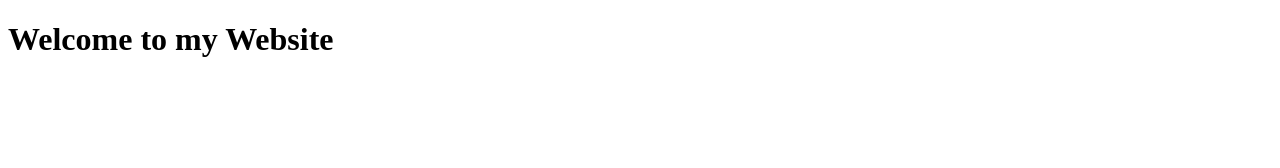
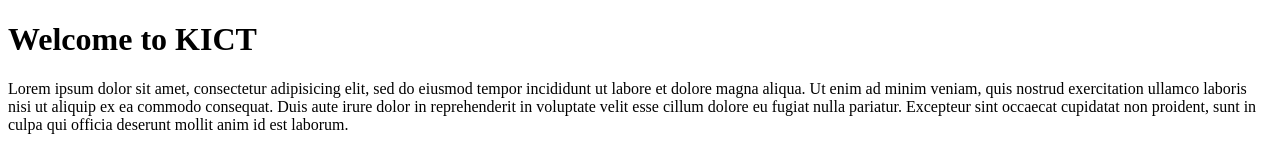
Before and after one commit to DMushtaq/kict, a plain HTML site: page index.html in a window 1280 px wide. Drawn offline with Linux system fonts and the light colour scheme.

Commit message:
Updated Home Page

```diff
--- a/index.html
+++ b/index.html
@@ -3,9 +3,15 @@
 <head>
 	<meta charset="UTF-8">
 	<meta name="viewport" content="width=device-width, initial-scale=1.0">
-	<title>Document</title>
+	<title>Home</title>
 </head>
 <body>
-	<h1>Welcome to my Website</h1>
+	<h1>Welcome to KICT</h1>
+	<p>Lorem ipsum dolor sit amet, consectetur adipisicing elit, sed do eiusmod
+	tempor incididunt ut labore et dolore magna aliqua. Ut enim ad minim veniam,
+	quis nostrud exercitation ullamco laboris nisi ut aliquip ex ea commodo
+	consequat. Duis aute irure dolor in reprehenderit in voluptate velit esse
+	cillum dolore eu fugiat nulla pariatur. Excepteur sint occaecat cupidatat non
+	proident, sunt in culpa qui officia deserunt mollit anim id est laborum.</p>
 </body>
 </html>
```
Also changed, not shown: website/index.html (deleted, +0 -11 lines).
